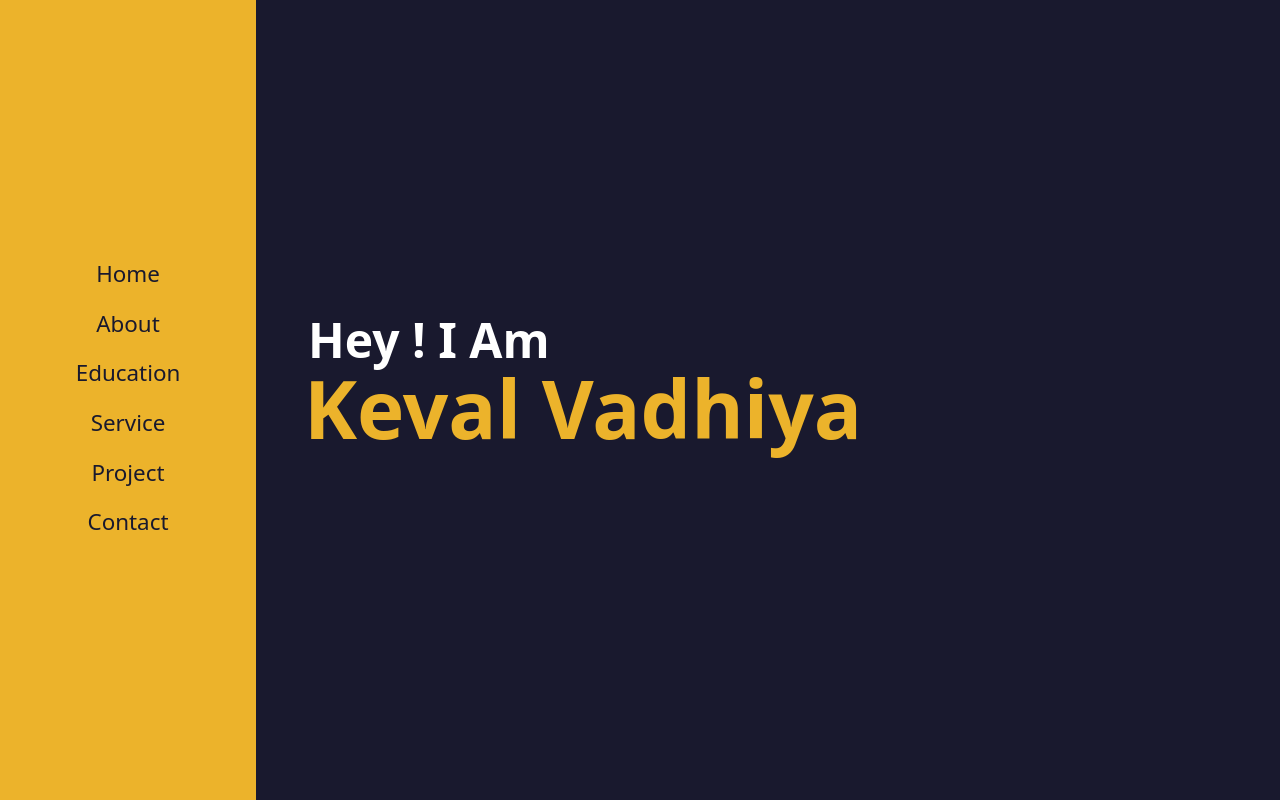
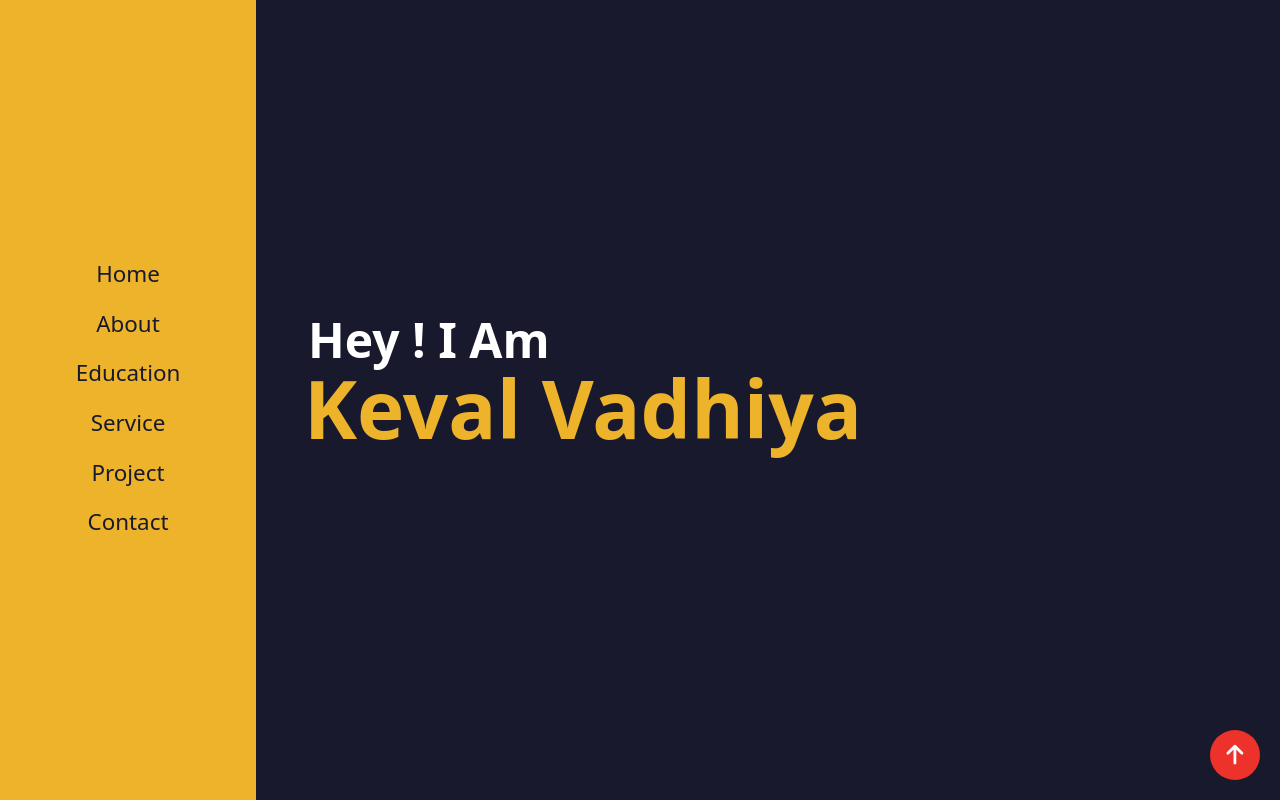
Before and after one commit to keval101/portfolio, an Angular app: page / in a window 1280 px wide. Shown: the top 800 px of the page. Built offline with nearby package versions, Linux system fonts and the light colour scheme.

Commit message:
add scrool to top button

```diff
--- a/src/app/app.component.html
+++ b/src/app/app.component.html
@@ -14,3 +14,7 @@
     <span class="line" [ngClass]="{line2: openMenu}"></span>
     <span class="line" [ngClass]="{line3: openMenu}" ></span>
 </button>
+
+<button class="top-toggle" (click)="backToTop()">
+  <i class="fas fa-arrow-up"></i>
+</button>
--- a/src/app/app.component.scss
+++ b/src/app/app.component.scss
@@ -51,3 +51,13 @@
 .paddingClass {
     padding-bottom: 15px;
 }
+
+.top-toggle {
+    @apply fixed rounded-full;
+    background-color: var(--secondary-color);
+    bottom: 20px;
+    right: 20px;
+    width: 50px;
+    height: 50px;
+    font-size: 1.4rem;
+}
--- a/src/app/app.component.ts
+++ b/src/app/app.component.ts
@@ -11,6 +11,8 @@ export class AppComponent implements OnInit, OnChanges{
   isMobileScreen: boolean
   openMenu: boolean;
   getScreenWidth: number;
+  isScrollDown: boolean;
+  getScreenHeight: number;
 
   @HostListener('window:resize', ['$event'])
 
@@ -22,6 +24,7 @@ export class AppComponent implements OnInit, OnChanges{
     } else {
       this.isMobileScreen = false;
     }
+    console.log(this.getScreenHeight);
   }
   ngOnInit(): void {
     if (window.screen.width < 600) {
@@ -42,4 +45,7 @@ export class AppComponent implements OnInit, OnChanges{
   openSidebar(): void {
     this.openMenu = !this.openMenu;
   }
+  backToTop(): void {
+    window.scrollTo(0,0)
+  }
 }
--- a/src/app/components/about/about.component.scss
+++ b/src/app/components/about/about.component.scss
@@ -15,3 +15,6 @@
 //         background: linear-gradient( 136deg ,#ecb32b, transparent 55%);
 //     }
 // }
+.about-section {
+    background-color: #151528;
+}
--- a/src/index.html
+++ b/src/index.html
@@ -6,6 +6,7 @@
   <base href="/">
   <meta name="viewport" content="width=device-width, initial-scale=1">
   <link rel="icon" type="image/x-icon" href="favicon.ico">
+  <script src="https://kit.fontawesome.com/2f1c35b427.js" crossorigin="anonymous"></script>
 </head>
 <body>
   <app-root></app-root>
--- a/src/styles.scss
+++ b/src/styles.scss
@@ -16,6 +16,7 @@
     --sidebar-width: 20%;
 
     --darkbg: #19192E;
+    --lightbg: #151528;
 }
 
 * {
```
